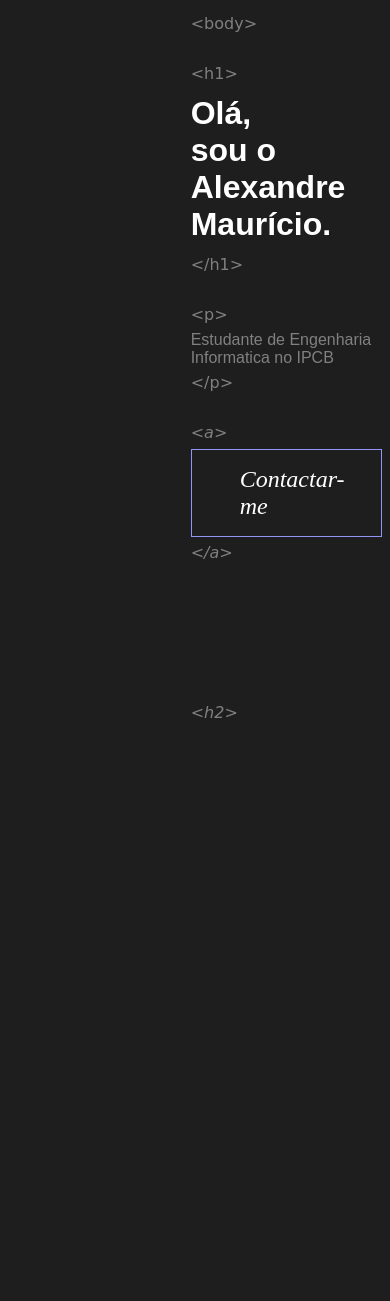
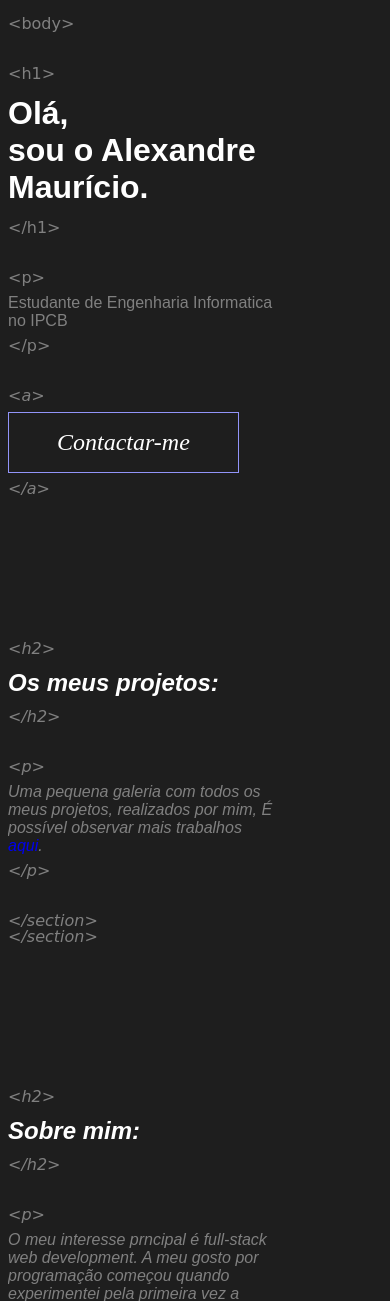
Before and after one commit to AlexandreMauricio/portfolio, a PHP site: page / in a window 390 px wide. Shown: the top 1301 px of the page. Before the commit the page ends 718 px from the top, so only its background shows below. Run offline with PHP 8.4, Linux system fonts and the light colour scheme.

Commit message:
Inicio do ecrâ do telemóvel

```diff
--- a/estilo.css
+++ b/estilo.css
@@ -139,4 +139,14 @@ li a:hover {
         visibility: hidden;
     }
 
+    body{
+        grid-template-areas: 'main';
+    }
+
+    main{
+        padding-left: 0;
+        overflow: auto;
+        height: 100%;
+    }
+
   }
```
